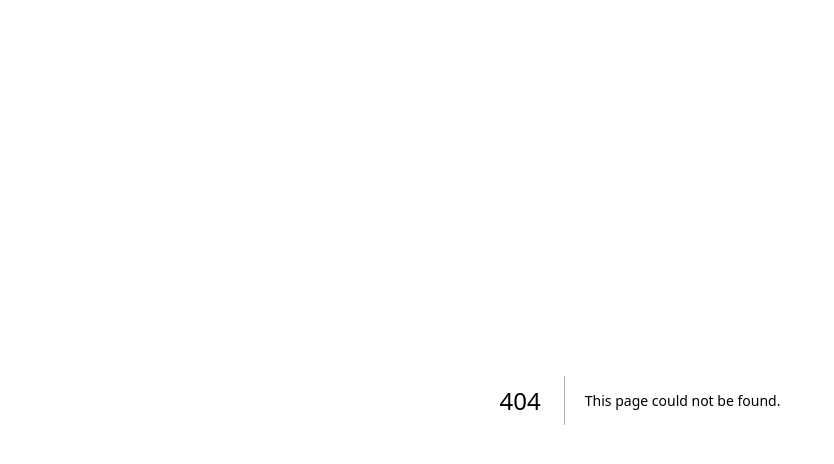
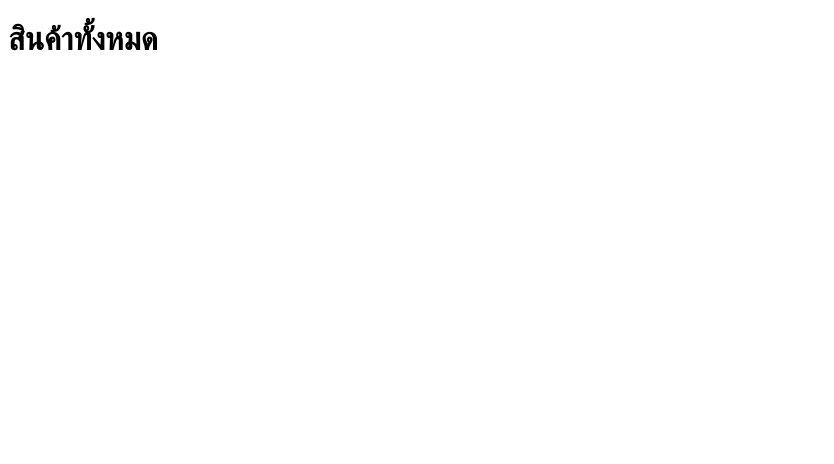
Before and after one commit to Chococrown/next-basic-01, a Next.js app: page /products in a window 1280 px wide. Before the commit this address had no page. Shown: the top 464 px of the page, without its empty margins (0-834 px from the left). Built offline with nearby package versions, Linux system fonts and the light colour scheme.

Commit message:
สร้างเพจ

```diff
--- a/pages/_app.js
+++ b/pages/_app.js
@@ -1,4 +1,4 @@
-import "@/styles/globals.css";
+// import "@/styles/globals.css";
 
 export default function App({ Component, pageProps }) {
   return <Component {...pageProps} />;
--- a/pages/index.js
+++ b/pages/index.js
@@ -1,4 +1,3 @@
-
 export default function Home() {
   return (
     <>
--- /dev/null
+++ b/pages/products/index.js
@@ -0,0 +1,7 @@
+export default function Index(){
+    return(
+        <>
+            <h1>สินค้าทั้งหมด</h1>
+        </>
+    )
+}
```
Also changed, not shown: pages/about.js (added, +7 -0 lines).
